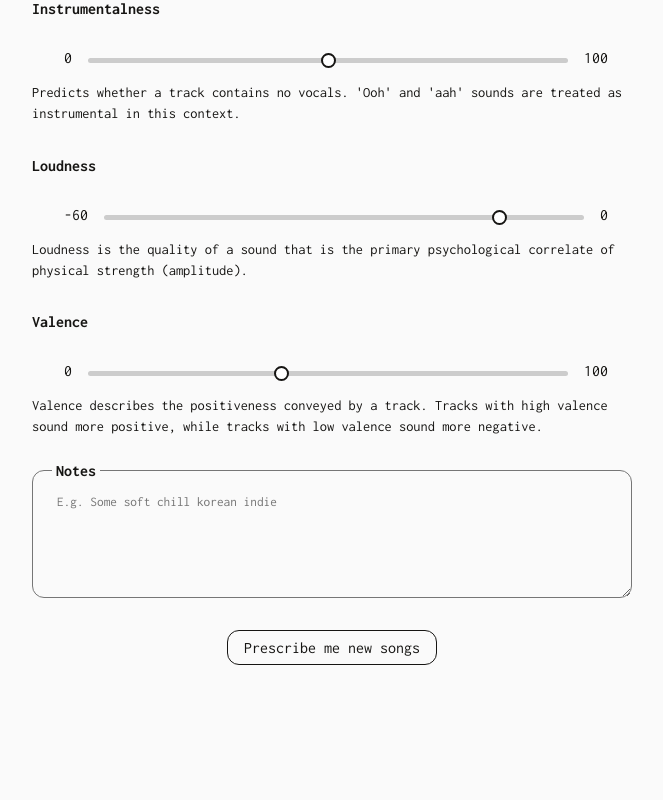
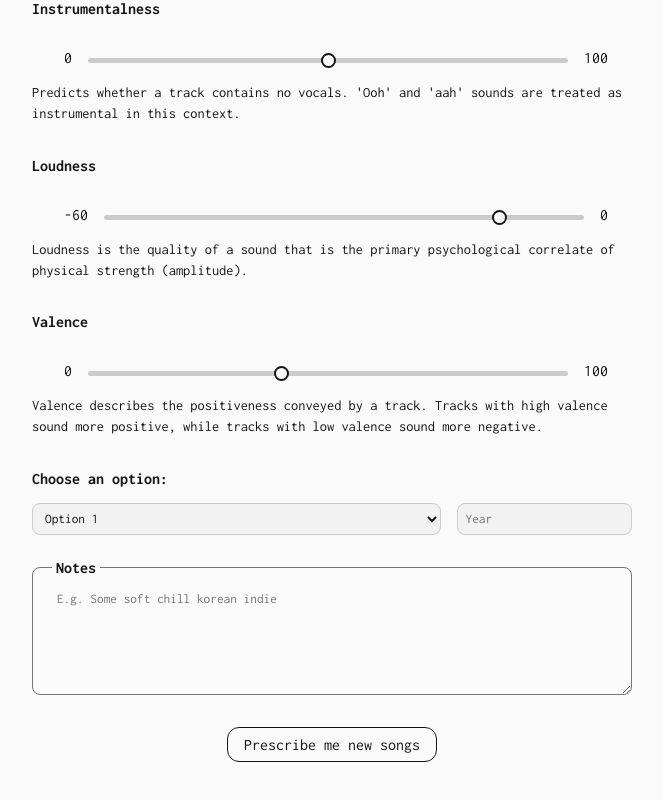
Before and after one commit to nauqh/musicotherapy, a React (Vite) app: page /input in a window 1280 px wide. Shown: the part 746-1546 px from the top of the page, without its empty margins (308-971 px from the left). Before the commit the page ends 1491 px from the top, so only its background shows below. Built offline with nearby package versions, Linux system fonts and the light colour scheme.

Commit message:
feat (SelectBox):n add SelectBox

```diff
--- /dev/null
+++ b/src/components/SelectBox/SelectBox.css
@@ -0,0 +1,32 @@
+.select__box {
+	margin-bottom: 2rem;
+	display: flex;
+	column-gap: 1rem;
+}
+
+.select__box-label {
+	margin-bottom: 1rem;
+	font-weight: 700;
+}
+
+.select__box-select {
+	padding-left: 0.5rem;
+	border-radius: 0.5rem;
+	width: 70%;
+	height: 2rem;
+	background-color: #f2f2f2;
+	border: 0.5px solid #ccc;
+}
+
+.select__box-text {
+	border-radius: 0.5rem;
+	border: 0.5px solid #ccc;
+	background-color: #f2f2f2;
+	width: 30%;
+	padding: 0.5rem;
+}
+
+.select__box-select:focus,
+.select__box-text:focus {
+	outline: 1px solid #ccc;
+}
--- /dev/null
+++ b/src/components/SelectBox/SelectBox.tsx
@@ -0,0 +1,44 @@
+import React, { useState, ChangeEvent } from "react";
+import "./SelectBox.css";
+
+interface SelectBoxProps {
+	label: string;
+	options: string[];
+	onChange: (selectedOption: string) => void;
+}
+
+const SelectBox: React.FC<SelectBoxProps> = ({ label, options, onChange }) => {
+	const [selectedOption, setSelectedOption] = useState<string>("");
+
+	const handleOptionChange = (e: ChangeEvent<HTMLSelectElement>) => {
+		const value = e.target.value;
+		setSelectedOption(value);
+		onChange(value);
+	};
+
+	return (
+		<>
+			<label className="select__box-label">{label}</label>
+			<div className="select__box">
+				<select
+					className="select__box-select"
+					value={selectedOption}
+					onChange={handleOptionChange}
+				>
+					{options.map((option, index) => (
+						<option key={index} value={option}>
+							{option}
+						</option>
+					))}
+				</select>
+				<input
+					className="select__box-text"
+					type="text"
+					placeholder="Year"
+				/>
+			</div>
+		</>
+	);
+};
+
+export default SelectBox;
--- a/src/components/TextInput/TextInput.css
+++ b/src/components/TextInput/TextInput.css
@@ -12,7 +12,7 @@
 	width: 100%;
 	height: 100%;
 	padding: 1.5rem;
-	border-radius: 0.75rem;
+	border-radius: 0.5rem;
 }
 
 .contact__form-tag {
--- a/src/pages/Input.tsx
+++ b/src/pages/Input.tsx
@@ -8,6 +8,7 @@ import Features from "../assets/data/features.json";
 import Slider from "../components/Slider/Slider";
 import WorkFilter from "../components/Filter/WorkFilter";
 import GenreGrid from "../components/GenreGrid";
+import SelectBox from "../components/SelectBox/SelectBox";
 
 type FilterKey = "Upbeat" | "Ambient" | "Anxious" | "Inspiring";
 
@@ -23,6 +24,7 @@ const Input = () => {
 	});
 	const [notes, setNotes] = useState("");
 	const [genre, setGenre] = useState<FilterKey>();
+	const [_, setSelectedOption] = useState("");
 
 	const handleFilterChange = (filter: FilterKey) => {
 		setSliderValues(Features[filter]);
@@ -149,6 +151,13 @@ const Input = () => {
 					}
 					value={sliderValues.Valence}
 				/>
+				<SelectBox
+					label="Choose an option:"
+					options={["Option 1", "Option 2", "Option 3", "Option 4"]}
+					onChange={(selectedOption) => {
+						setSelectedOption(selectedOption);
+					}}
+				/>
 				<TextInput
 					label="Notes"
 					placeholder="E.g. Some soft chill korean indie"
```
